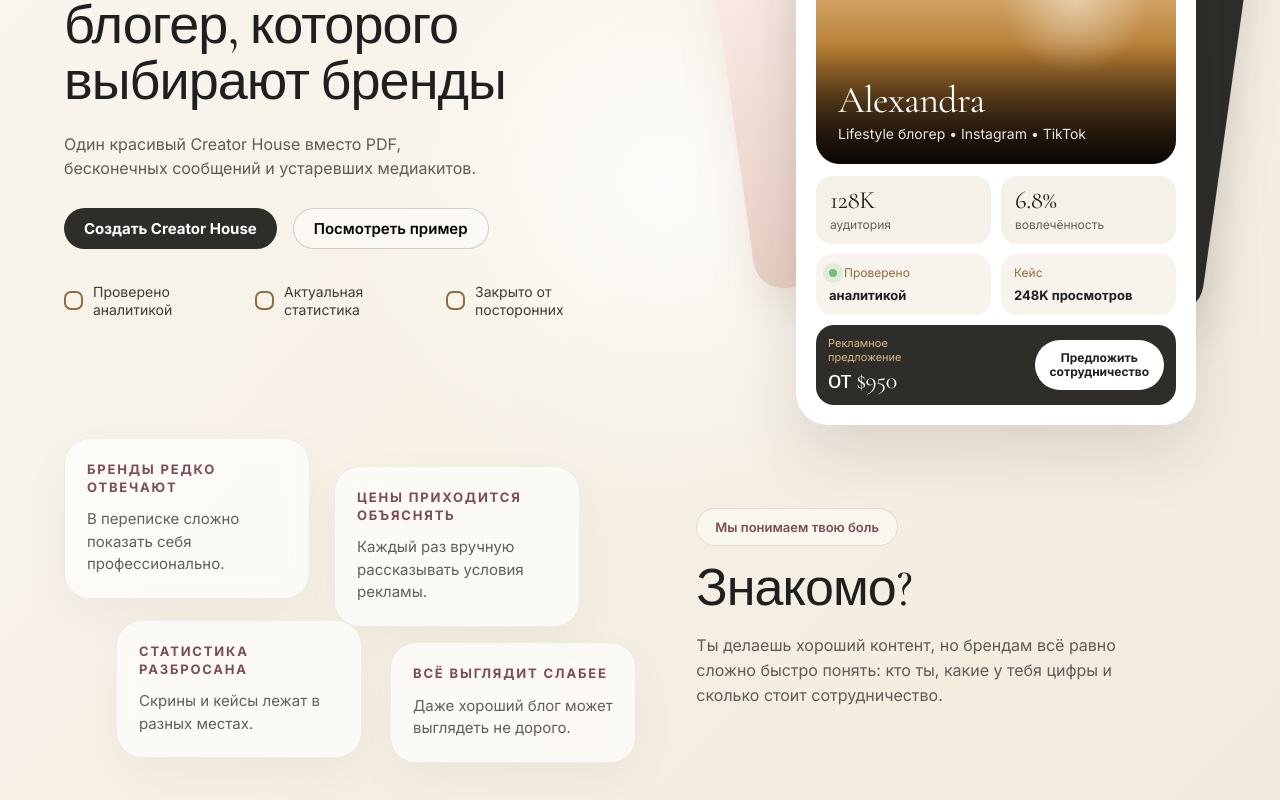
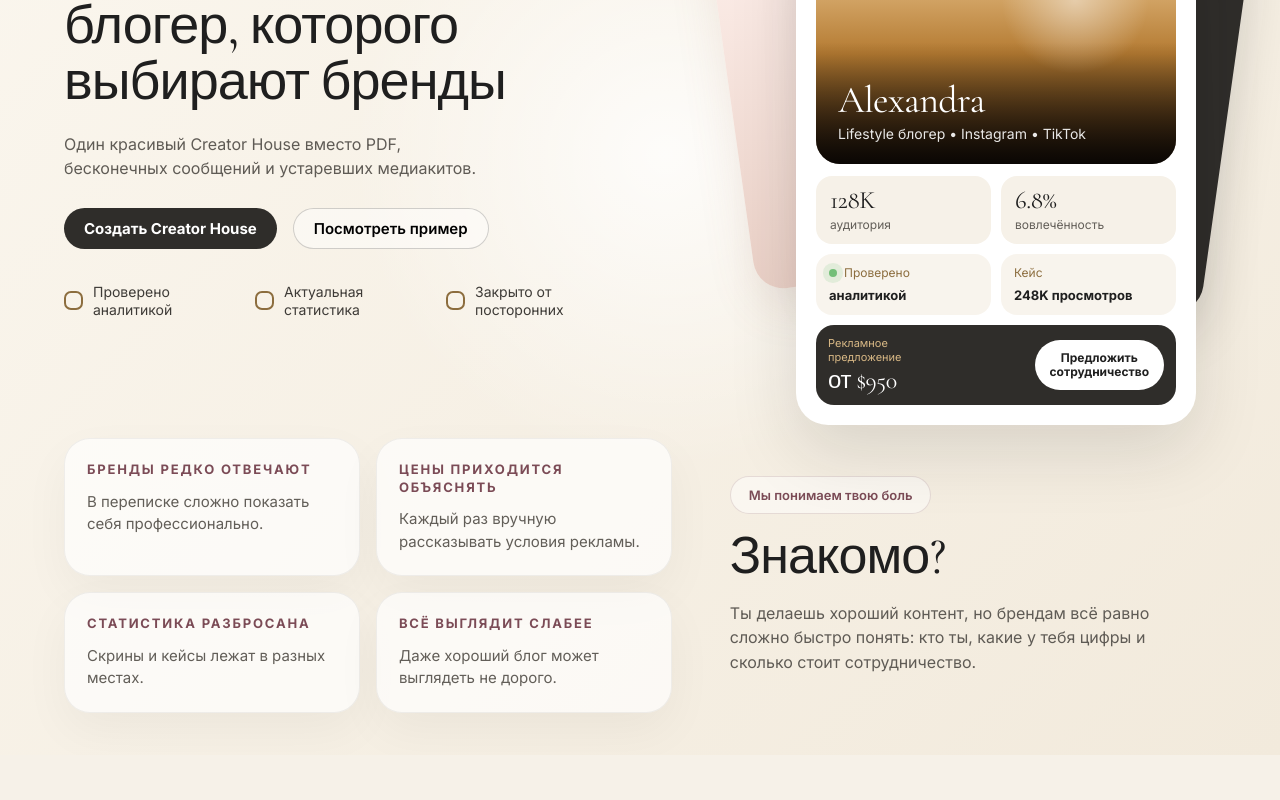
Before and after one commit to tsstish/creator-house, a Next.js app: page / in a window 1280 px wide. Shown: the part 280-1080 px from the top of the page. After the commit the page ends 1035 px from the top, so only its background shows below. Built offline with nearby package versions, Linux system fonts and the light colour scheme.

Commit message:
Update page.tsx

```diff
--- a/app/page.tsx
+++ b/app/page.tsx
@@ -189,122 +189,28 @@ export default function Home() {
           </div>
         </div>
 
-        <section style={{ padding: "54px 0 18px" }}>
-  <div
-    style={{
-      display: "grid",
-      gridTemplateColumns: "1.05fr 0.95fr",
-      gap: 58,
-      alignItems: "center",
-    }}
-  >
-    <div style={{ position: "relative", height: 340 }}>
+        <section className="section-block">
+  <div className="safe-two-column">
+    <div className="cards-grid-safe">
       {[
-        {
-          title: "Бренды редко отвечают",
-          text: "В переписке сложно показать себя профессионально.",
-          top: 0,
-          left: 0,
-        },
-        {
-          title: "Цены приходится объяснять",
-          text: "Каждый раз вручную рассказывать условия рекламы.",
-          top: 28,
-          left: 270,
-        },
-        {
-          title: "Статистика разбросана",
-          text: "Скрины и кейсы лежат в разных местах.",
-          top: 182,
-          left: 52,
-        },
-        {
-          title: "Всё выглядит слабее",
-          text: "Даже хороший блог может выглядеть не дорого.",
-          top: 204,
-          left: 326,
-        },
-      ].map((item) => (
-        <div
-          key={item.title}
-          style={{
-            position: "absolute",
-            top: item.top,
-            left: item.left,
-            width: 246,
-            background: "rgba(255,255,255,.66)",
-            border: "1px solid rgba(31,31,31,.06)",
-            borderRadius: 26,
-            padding: 22,
-            backdropFilter: "blur(12px)",
-            boxShadow: "0 18px 48px rgba(31,31,31,.045)",
-          }}
-        >
-          <div
-            style={{
-              fontSize: 13,
-              letterSpacing: ".14em",
-              textTransform: "uppercase",
-              color: "#7B4B56",
-              fontWeight: 700,
-              marginBottom: 12,
-              lineHeight: 1.35,
-            }}
-          >
-            {item.title}
-          </div>
-
-          <div
-            style={{
-              fontSize: 15,
-              lineHeight: 1.5,
-              color: "#625E58",
-            }}
-          >
-            {item.text}
-          </div>
+        ["Бренды редко отвечают", "В переписке сложно показать себя профессионально."],
+        ["Цены приходится объяснять", "Каждый раз вручную рассказывать условия рекламы."],
+        ["Статистика разбросана", "Скрины и кейсы лежат в разных местах."],
+        ["Всё выглядит слабее", "Даже хороший блог может выглядеть не дорого."],
+      ].map(([title, text]) => (
+        <div key={title} className="info-card">
+          <div className="card-label">{title}</div>
+          <div className="card-text">{text}</div>
         </div>
       ))}
     </div>
 
     <div>
-      <div
-        style={{
-          display: "inline-flex",
-          padding: "10px 18px",
-          borderRadius: 999,
-          border: "1px solid rgba(120,72,76,.16)",
-          background: "rgba(255,255,255,.48)",
-          color: "#7B4B56",
-          fontSize: 13,
-          fontWeight: 600,
-          marginBottom: 18,
-        }}
-      >
-        Мы понимаем твою боль
-      </div>
+      <div className="section-kicker">Мы понимаем твою боль</div>
 
-      <h2
-        className="display"
-        style={{
-          fontSize: 52,
-          lineHeight: 0.98,
-          margin: "0 0 18px",
-          maxWidth: 420,
-        }}
-      >
-        Знакомо?
-      </h2>
+      <h2 className="section-title">Знакомо?</h2>
 
-      <p
-        style={{
-          fontSize: 16,
-          lineHeight: 1.55,
-          color: "#5F5B55",
-          maxWidth: 430,
-          margin: 0,
-        }}
-      >
+      <p className="section-text">
         Ты делаешь хороший контент, но брендам всё равно сложно быстро понять:
         кто ты, какие у тебя цифры и сколько стоит сотрудничество.
       </p>
```
